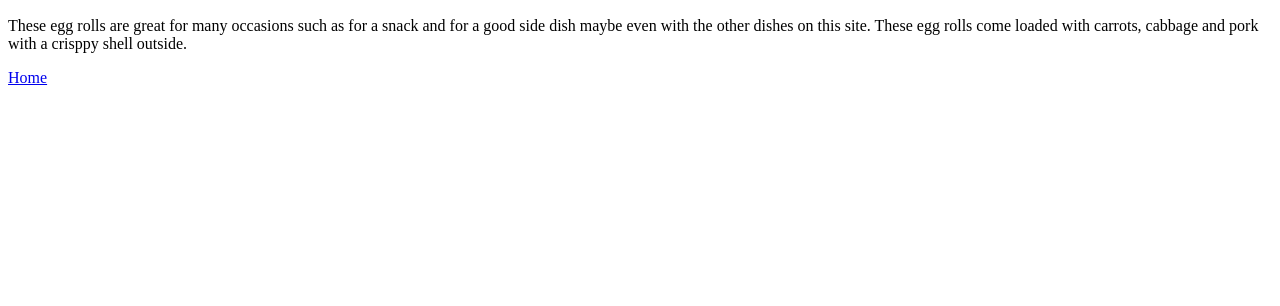
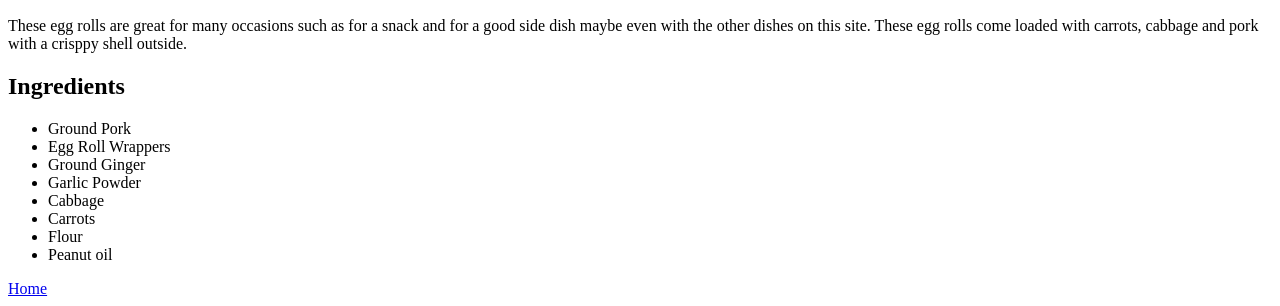
Before and after one commit to LeviLewis05/odin-recipes, a plain HTML site: page recipes/pork-egg-roll.html in a window 1280 px wide. Shown: the part 534-840 px from the top of the page. Before the commit the page ends 800 px from the top, so only its background shows below. Drawn offline with Linux system fonts and the light colour scheme.

Commit message:
Added a unorderd list of ingredients Shows what you need for the recipe :   recipes/pork-egg-roll.html

```diff
--- a/recipes/pork-egg-roll.html
+++ b/recipes/pork-egg-roll.html
@@ -10,6 +10,17 @@
     <img src="https://www.allrecipes.com/thmb/laM-uUk1X_9baQTkXBF6vShkqN8=/0x512/filters:no_upscale():max_bytes(150000):strip_icc():format(webp)/14704-best-egg-rolls-DDMFS-4x3-490f99efee9646c8b5de93b4e2f6f963.jpg" alt="Egg rolls on a black glass plate, sitting beside them there is a white glass cup with soy sauce. The egg roll on top is cut in a cross section view too show the pork, cabbage and carrots inside." width="400" height="400">
     <h2>Pork Egg Rolls with cabbage and carrots</h2>
     <p>These egg rolls are great for many occasions such as for a snack and for a good side dish maybe even with the other dishes on this site. These egg rolls come loaded with carrots, cabbage and pork with a crisppy shell outside.</p>
+    <h2>Ingredients</h2>
+    <ul>
+        <li>Ground Pork</li>
+        <li>Egg Roll Wrappers</li>
+        <li>Ground Ginger</li>
+        <li>Garlic Powder</li>
+        <li>Cabbage</li>
+        <li>Carrots</li>
+        <li>Flour</li>
+        <li>Peanut oil</li>
+    </ul>
     <a href="../index.html">Home</a>
 </body>
 </html>
```
